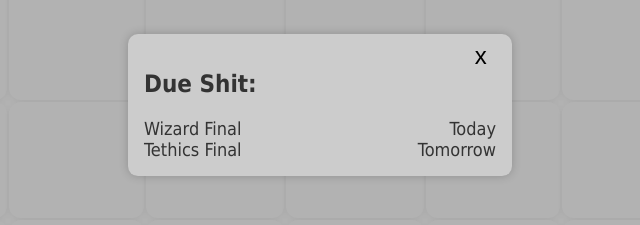
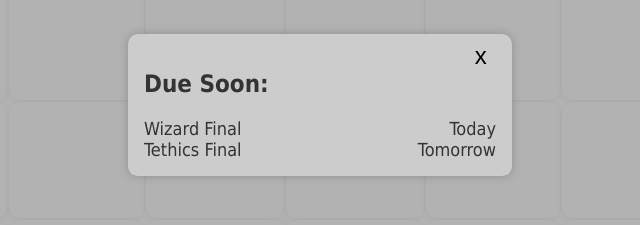
Before and after one commit to Isaac-Quan/ACIT-2911, a website: page views/index.html in a window 1280 px wide. Shown: the part 295-520 px from the top of the page, 320-960 px from the left. Drawn offline with nearby package versions, Linux system fonts and the light colour scheme; no server answers.

Commit message:
minor text fixes

```diff
--- a/views/index.html
+++ b/views/index.html
@@ -290,7 +290,7 @@
             <div class="modal-box">
                 <button class="modal-exit-btn" onclick="exitNotifications()">x</button>
 
-                <h2>Due Shit:</h2>
+                <h2>Due Soon:</h2>
                 <div id="notif-box"></div>
             </div>
 
```
